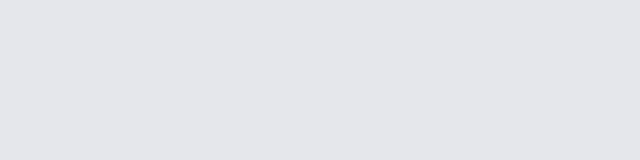
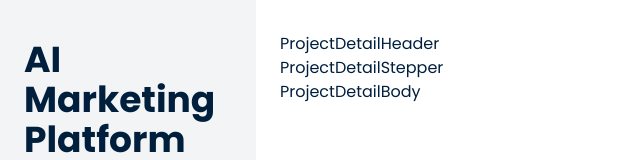
Before and after one commit to suresh43210/final-app-from-course, a Next.js app in the folder nextjs/: page /project/1 in a window 1280 px wide. Before the commit this address had no page. Shown: the top 160 px of the page, without its empty margins (0-640 px from the left). Built offline with nearby package versions, Linux system fonts and the light colour scheme; no server answers.

Commit message:
Stubbed out project detail

```diff
--- a/nextjs/app/(dashboard)/project/[projectId]/loading.tsx
+++ b/nextjs/app/(dashboard)/project/[projectId]/loading.tsx
@@ -1,5 +1,6 @@
 import React from "react";
 
 export default function ProjectLoading() {
+  // TODO: Add skeleton loading for project
   return <div>ProjectLoading</div>;
 }
--- a/nextjs/app/(dashboard)/project/[projectId]/not-found.tsx
+++ b/nextjs/app/(dashboard)/project/[projectId]/not-found.tsx
@@ -1,5 +1,7 @@
 import React from "react";
 
 export default function ProjectNotFound() {
+  // TODO: add in asset for not found and redirect to dashboard
+
   return <div>ProjectNotFound</div>;
 }
--- a/nextjs/app/(dashboard)/project/[projectId]/page.tsx
+++ b/nextjs/app/(dashboard)/project/[projectId]/page.tsx
@@ -1,3 +1,4 @@
+import ProjectDetailView from "@/components/project-detail/ProjectDetailView";
 import { notFound } from "next/navigation";
 import React from "react";
 
@@ -8,9 +9,10 @@ interface ProjectPageProps {
 }
 
 export default function ProjectPage({ params }: ProjectPageProps) {
-  if (params.projectId != "123") {
-    return notFound();
-  }
+  // TODO: Make a query to the DB to grab the project with projectID
+  // TODO: Pass project to our children components
 
-  return <div>ProjectPage: {params.projectId}</div>;
+  // TODO: If not found, return 404 page
+
+  return <ProjectDetailView />;
 }
--- /dev/null
+++ b/nextjs/components/project-detail/ProjectDetailBody.tsx
@@ -0,0 +1,8 @@
+import React from "react";
+
+function ProjectDetailBody() {
+  // TODO: Look at the current tab and change the project step to show to our users
+  return <div>ProjectDetailBody</div>;
+}
+
+export default ProjectDetailBody;
--- /dev/null
+++ b/nextjs/components/project-detail/ProjectDetailHeader.tsx
@@ -0,0 +1,16 @@
+import React from "react";
+
+function ProjectDetailHeader() {
+  // TODO: create edit title functionality
+  // TODO: useState for title & editted title
+
+  // TODO: save title to db function
+  // TODO: Create PUT/PATCH/POST request endpoint for project changes
+
+  // TODO: create delete project functionality
+  // TODO: Create DELETE request endpoint for project deletion
+
+  return <div>ProjectDetailHeader</div>;
+}
+
+export default ProjectDetailHeader;
--- /dev/null
+++ b/nextjs/components/project-detail/ProjectDetailStepper.tsx
@@ -0,0 +1,13 @@
+import React from "react";
+
+function ProjectDetailStepper() {
+  // TODO: Grab tab query from url.
+  // TODO: Create a state for the current tab.
+  // TODO: use the fetched tab query to set the current tab state.
+
+  // TODO: Create a function to handle tab changes.
+
+  return <div>ProjectDetailStepper</div>;
+}
+
+export default ProjectDetailStepper;
--- /dev/null
+++ b/nextjs/components/project-detail/ProjectDetailView.tsx
@@ -0,0 +1,21 @@
+import { Project } from "@/server/db/schema";
+import React from "react";
+import ProjectDetailHeader from "./ProjectDetailHeader";
+import ProjectDetailStepper from "./ProjectDetailStepper";
+import ProjectDetailBody from "./ProjectDetailBody";
+
+interface ProjectDetailViewProps {
+  project: Project;
+}
+
+function ProjectDetailView({ project }: ProjectDetailViewProps) {
+  return (
+    <div>
+      <ProjectDetailHeader />
+      <ProjectDetailStepper />
+      <ProjectDetailBody />
+    </div>
+  );
+}
+
+export default ProjectDetailView;
```
Also changed, not shown: 1 other file (tests, documents, lock files or other folders).
